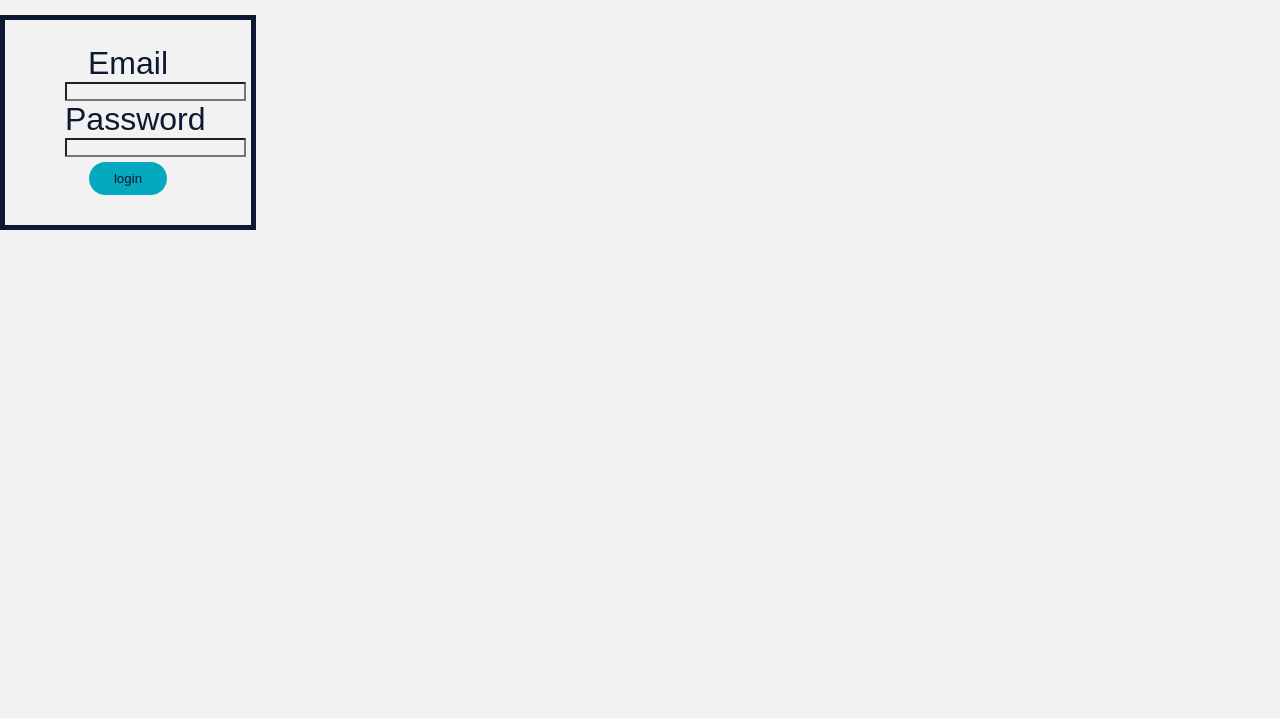
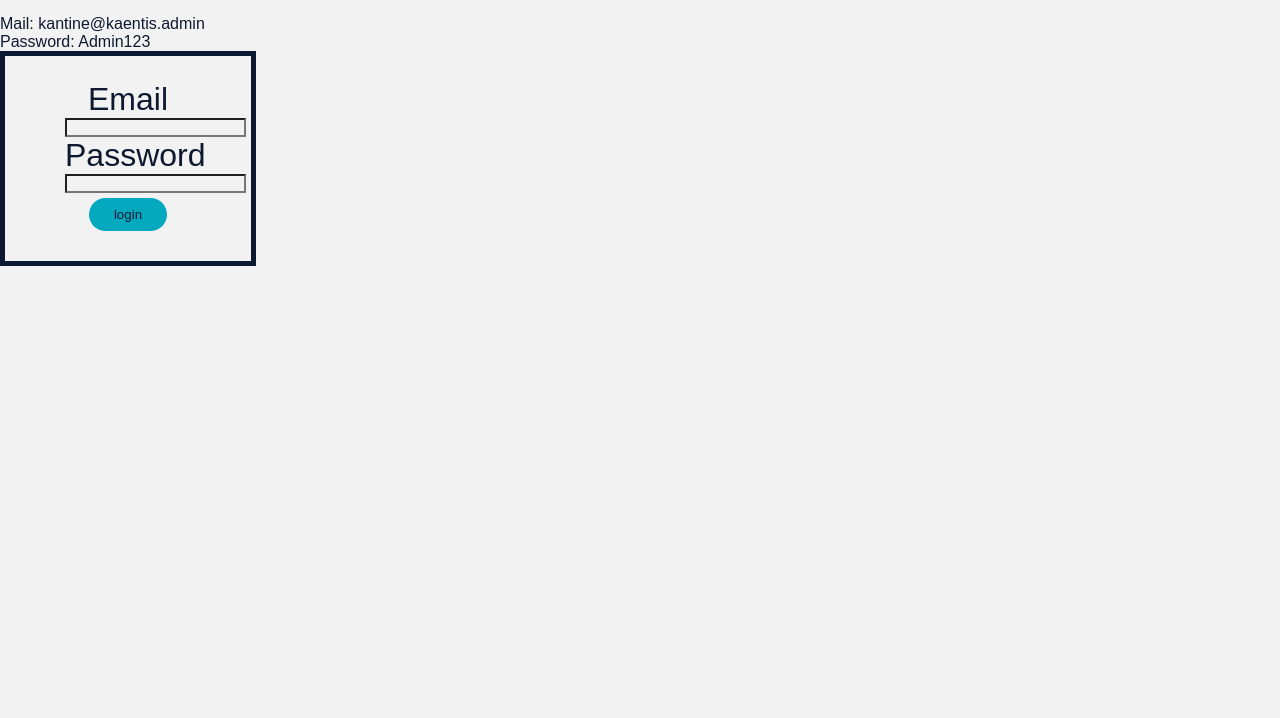
Before and after one commit to JRanden/Cafeteria_web_2, a website with bundled scripts: page dist/loginPage.html in a window 1280 px wide. Shown: the part 82-800 px from the top of the page. Built offline with nearby package versions, Linux system fonts and the light colour scheme; some packages are replaced by stand-ins of ours.

Commit message:
Issue solving

```diff
--- a/dist/loginPage.html
+++ b/dist/loginPage.html
@@ -16,7 +16,8 @@
             </ul>
         </nav>
     </header>
-
+    <p>Mail: kantine@kaentis.admin</p>
+    <p>Password: Admin123</p>
     <div class="loginWrapper">
         <form class="authForm">
             <label for="email">Email</label>
```
